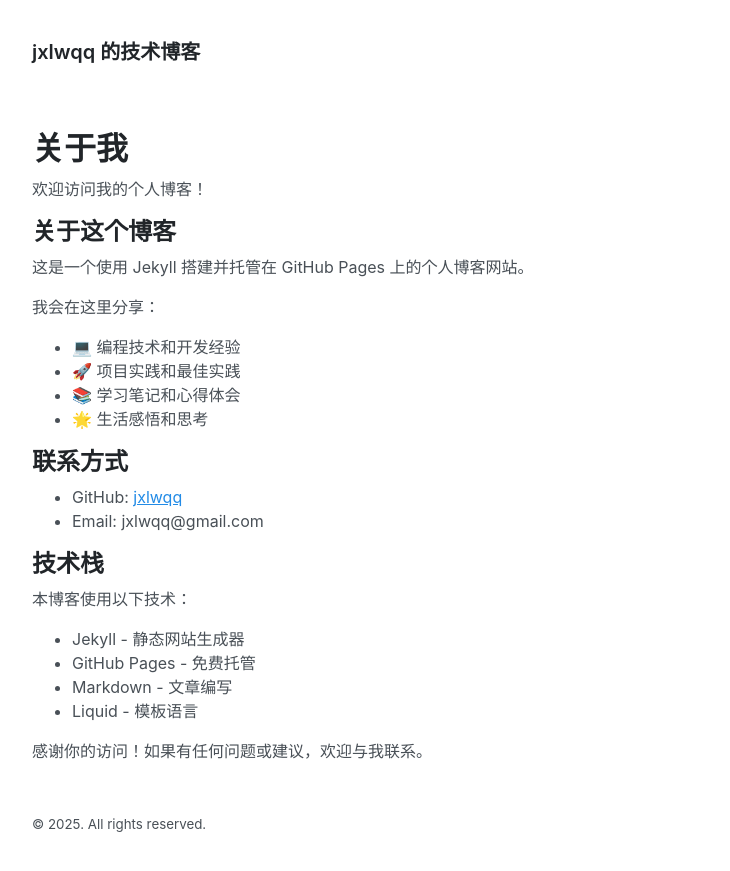
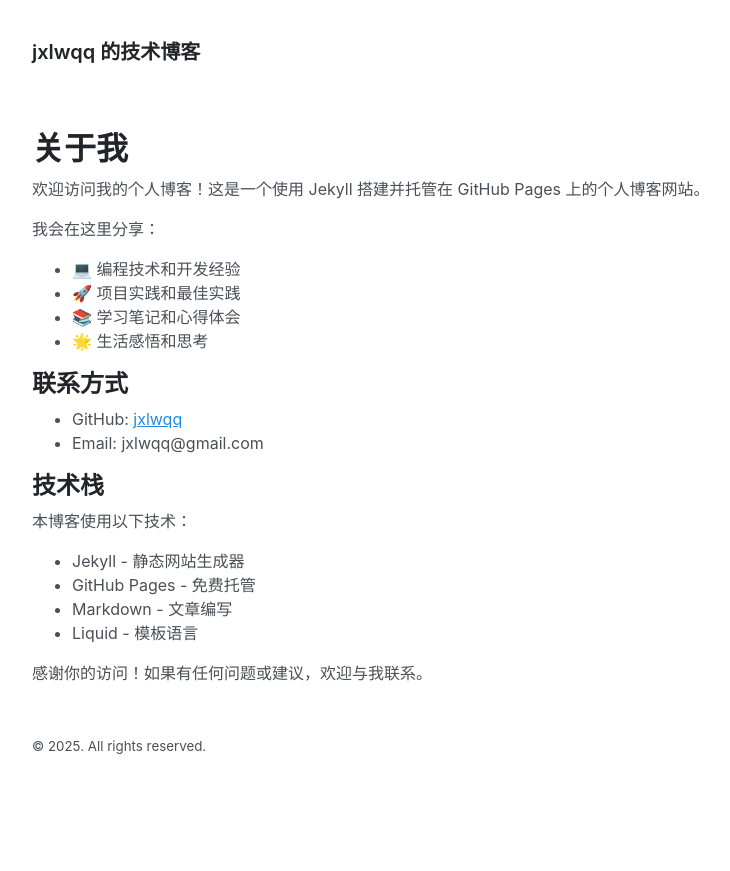
Before and after one commit to jxlwqq/jxlwqq.github.io, a Jekyll site: the page built from about.md, in a window 1280 px wide. Shown: the top 871 px of the page, without its empty margins (32-762 px from the left). Built offline with Jekyll 4.4.1, drawn with Linux system fonts in a browser that asks for light colours.

Commit message:
Refactor about.md to improve introduction flow and remove redundant section

```diff
--- a/about.md
+++ b/about.md
@@ -6,11 +6,7 @@
 
 # 关于我
 
-欢迎访问我的个人博客！
-
-## 关于这个博客
-
-这是一个使用 Jekyll 搭建并托管在 GitHub Pages 上的个人博客网站。
+欢迎访问我的个人博客！这是一个使用 Jekyll 搭建并托管在 GitHub Pages 上的个人博客网站。
 
 我会在这里分享：
 
```
